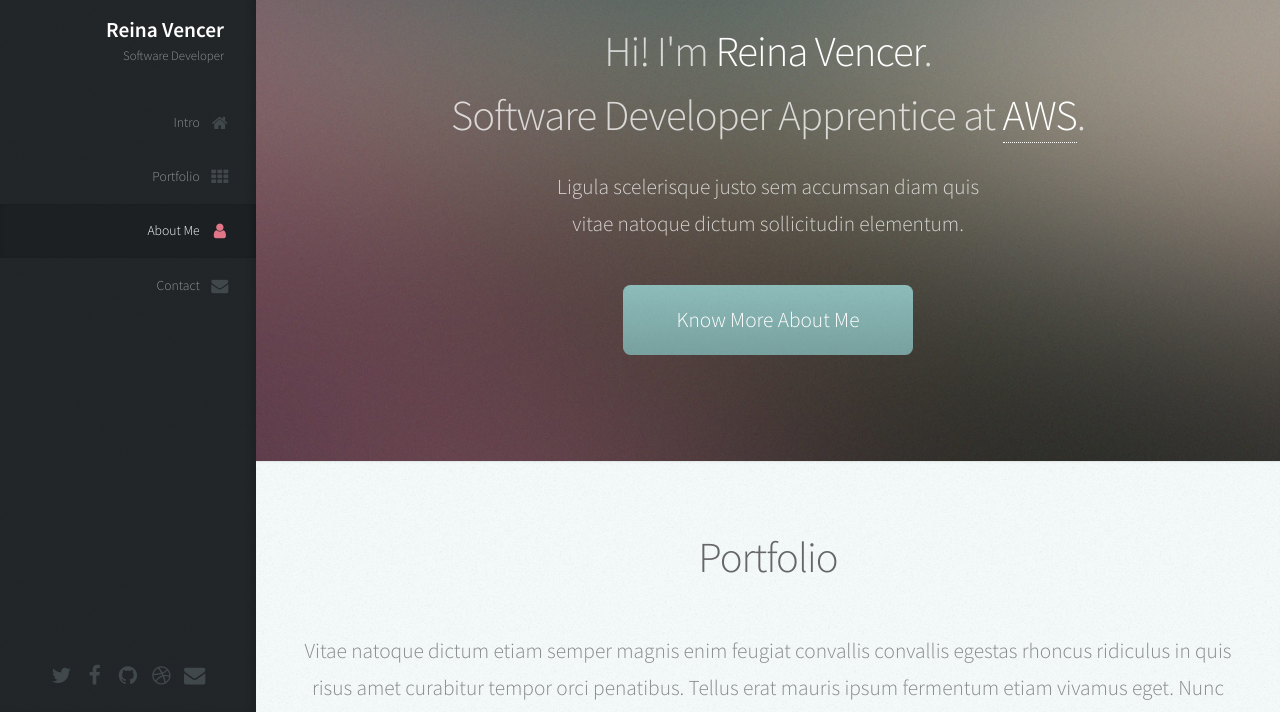
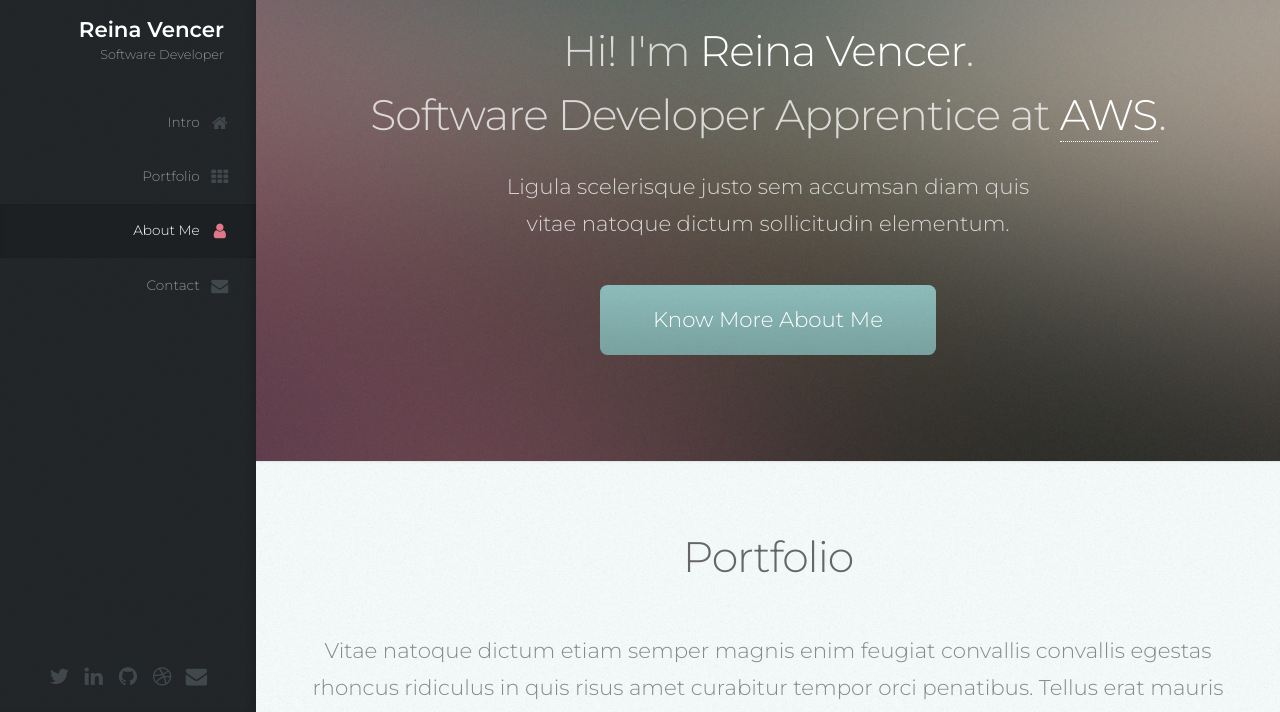
Before and after one commit to river-ceanne/portfolio, a plain HTML site: page index.html in a window 1280 px wide. Shown: the part 88-800 px from the top of the page. Drawn offline with Linux system fonts and the light colour scheme.

Commit message:
some mods for feature 1 + add prof pic in fs

```diff
--- a/assets/css/base.css
+++ b/assets/css/base.css
@@ -1,6 +1,4 @@
-@import url("font-awesome.min.css");
-@import url("https://fonts.googleapis.com/css?family=Source+Sans+Pro:300,300italic,400,600");
-
+@import url('https://fonts.googleapis.com/css?family=Montserrat:300,300i,400,400i,600');
 
 html {
   box-sizing: border-box;
@@ -12,7 +10,7 @@
 
 body {
   background: #fff;
-  font-family: 'Source Sans Pro', sans-serif;
+  font-family: 'Montserrat', sans-serif;
   font-size: 19pt;
   font-weight: 300;
   line-height: 1.75em;
@@ -31,7 +29,7 @@
   }
 
 input, textarea, select {
-  font-family: 'Source Sans Pro', sans-serif;
+  font-family: 'Montserrat', sans-serif;
   font-size: 19pt;
   font-weight: 300;
   line-height: 1.75em;
--- a/assets/css/layout.css
+++ b/assets/css/layout.css
@@ -1,5 +1,4 @@
 @import url("font-awesome.min.css");
-@import url("https://fonts.googleapis.com/css?family=Source+Sans+Pro:300,300italic,400,600");
 
 h2 {
   font-size: 2em;
--- a/assets/css/modules.css
+++ b/assets/css/modules.css
@@ -1,5 +1,4 @@
 @import url("font-awesome.min.css");
-@import url("https://fonts.googleapis.com/css?family=Source+Sans+Pro:300,300italic,400,600");
 
 h2.alt {
   color: #888;
--- a/index.html
+++ b/index.html
@@ -45,8 +45,8 @@
 					<!-- Social Icons -->
 						<ul class="icons">
 							<li><a href="#" class="icon fa-twitter"><span class="label">Twitter</span></a></li>
-							<li><a href="#" class="icon fa-facebook"><span class="label">Facebook</span></a></li>
-							<li><a href="#" class="icon fa-github"><span class="label">Github</span></a></li>
+							<li><a href="https://www.linkedin.com/in/reina-vencer/" class="icon fa-linkedin"><span class="label">Linkedin</span></a></li>
+							<li><a href="https://github.com/river-ceanne" class="icon fa-github"><span class="label">Github</span></a></li>
 							<li><a href="#" class="icon fa-dribbble"><span class="label">Dribbble</span></a></li>
 							<li><a href="#" class="icon fa-envelope"><span class="label">Email</span></a></li>
 						</ul>
@@ -64,7 +64,7 @@
 
 							<header>
 								<h2 class="alt">Hi! I'm <strong>Reina Vencer</strong>.<br />
-								Software Developer Apprentice at <a href="http://html5up.net">AWS</a>.</h2>
+								Software Developer Apprentice at <a href="https://aws.amazon.com/">AWS</a>.</h2>
 								<p>Ligula scelerisque justo sem accumsan diam quis<br />
 								vitae natoque dictum sollicitudin elementum.</p>
 							</header>
```
Also changed, not shown: images/profpic.jpg (added).
